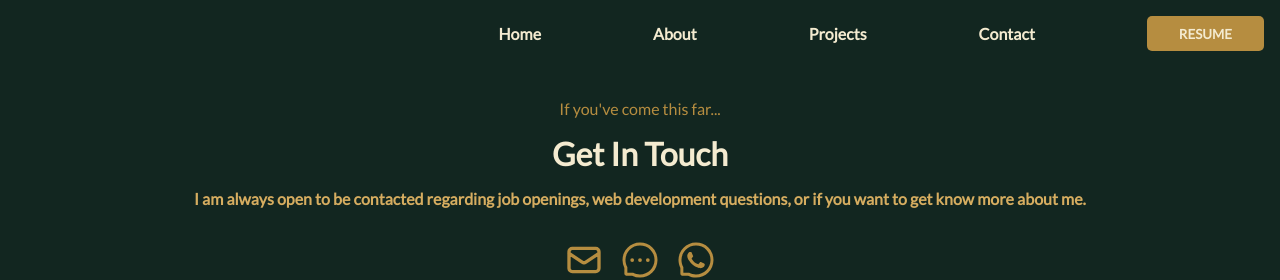
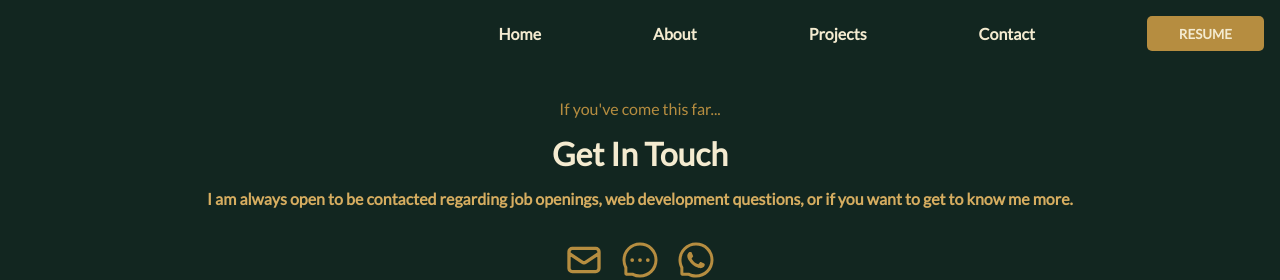
Before and after one commit to renanmbs/personalportfolio, a React (Create React App) app: page /Contact in a window 1280 px wide. Shown: the top 280 px of the page. Built offline with nearby package versions, Linux system fonts and the light colour scheme.

Commit message:
Feb 11 2024

```diff
--- a/src/components/contact/contact.js
+++ b/src/components/contact/contact.js
@@ -11,7 +11,7 @@ export class Contact extends React.Component{
             <div id="Contact">
                 <p>If you've come this far...</p>
                 <h2>Get In Touch</h2>
-                <h5>I am always open to be contacted regarding job openings, web development questions, or if you want to get know more about me. </h5>
+                <h5>I am always open to be contacted regarding job openings, web development questions, or if you want to get to know me more. </h5>
 
                 <div id="cont">
                     <a href="mailto:renan.mougenot@gmail.com"><HiOutlineMail className="cicon"/></a>
```
